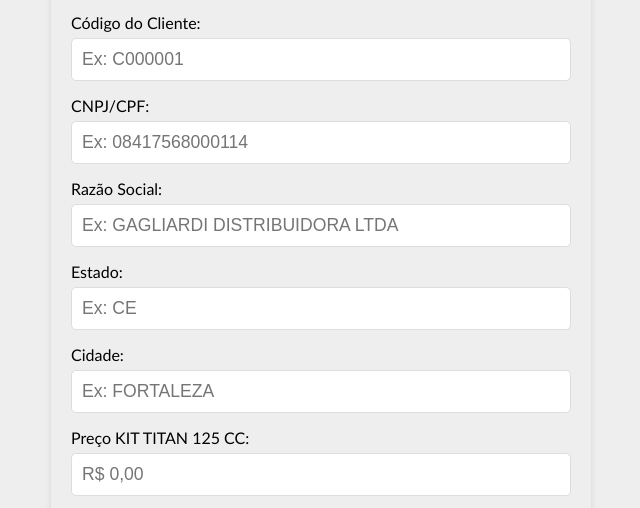
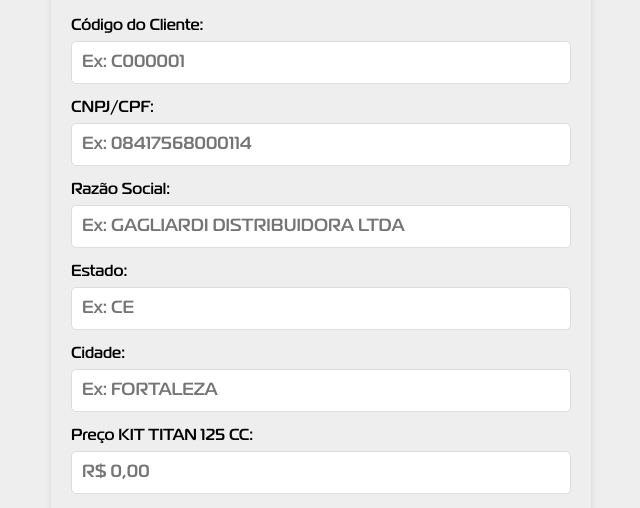
Before and after one commit to tecnologiagagliardi/gpricing, a plain HTML site: page index.html in a window 1280 px wide. Shown: the part 226-734 px from the top of the page, without its empty margins (319-959 px from the left). Drawn offline with Linux system fonts and the light colour scheme.

Commit message:
Update styles.css

```diff
--- a/assets/css/styles.css
+++ b/assets/css/styles.css
@@ -1,3 +1,20 @@
+@font-face {
+  font-family: 'Magistral';
+  src: url(../fonts/Magistral-Medium.ttf) format('truetype');
+  font-weight: bold;
+  font-style: normal;
+}
+
+@font-face {
+  font-family: 'Magistral light';
+  src: url(../fonts/Magistral-Light.ttf) format('truetype');
+  font-weight: bold;
+  font-style: normal;
+}
+*{
+  font-family: 'Magistral', sans-serif;
+}
+
 header {
     text-align: center;
     margin-bottom: 20px;
@@ -32,7 +49,7 @@ body {
 }
 
 label {
-font-family: 'Trebuchet MS', 'Lucida Sans Unicode', 'Lucida Grande', 'Lucida Sans', Arial, sans-serif;
+
 }
 
 input,
@@ -49,7 +66,6 @@ textarea {
 }
 
 footer {
-    font-family: 'Trebuchet MS', 'Lucida Sans Unicode', 'Lucida Grande', 'Lucida Sans', Arial, sans-serif;
     text-align: center;
     font-size: 12px;
     color: #777;
```
